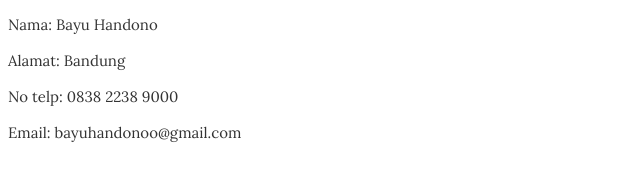
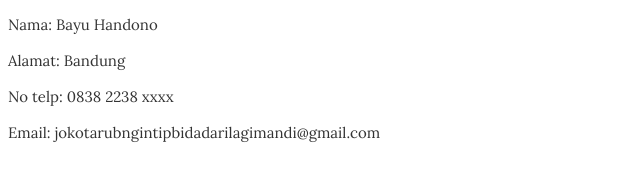
Before and after one commit to bayuhandono/bayuhandono.github.com, a plain HTML site: page kontak.html in a window 1280 px wide. Shown: the whole page, without its empty margins (0-640 px from the left). Drawn offline with Linux system fonts and the light colour scheme.

Commit message:
Update kontak.html

```diff
--- a/kontak.html
+++ b/kontak.html
@@ -21,7 +21,7 @@ p{
 <body>
  <p>Nama: Bayu Handono </p>
   <p>Alamat: Bandung </p>
-  <p>No telp: 0838 2238 9000 </p>
-<p>Email: bayuhandonoo@gmail.com</p>
+  <p>No telp: 0838 2238 xxxx </p>
+<p>Email: jokotarubngintipbidadarilagimandi@gmail.com</p>
 </body>
 </html>
```
